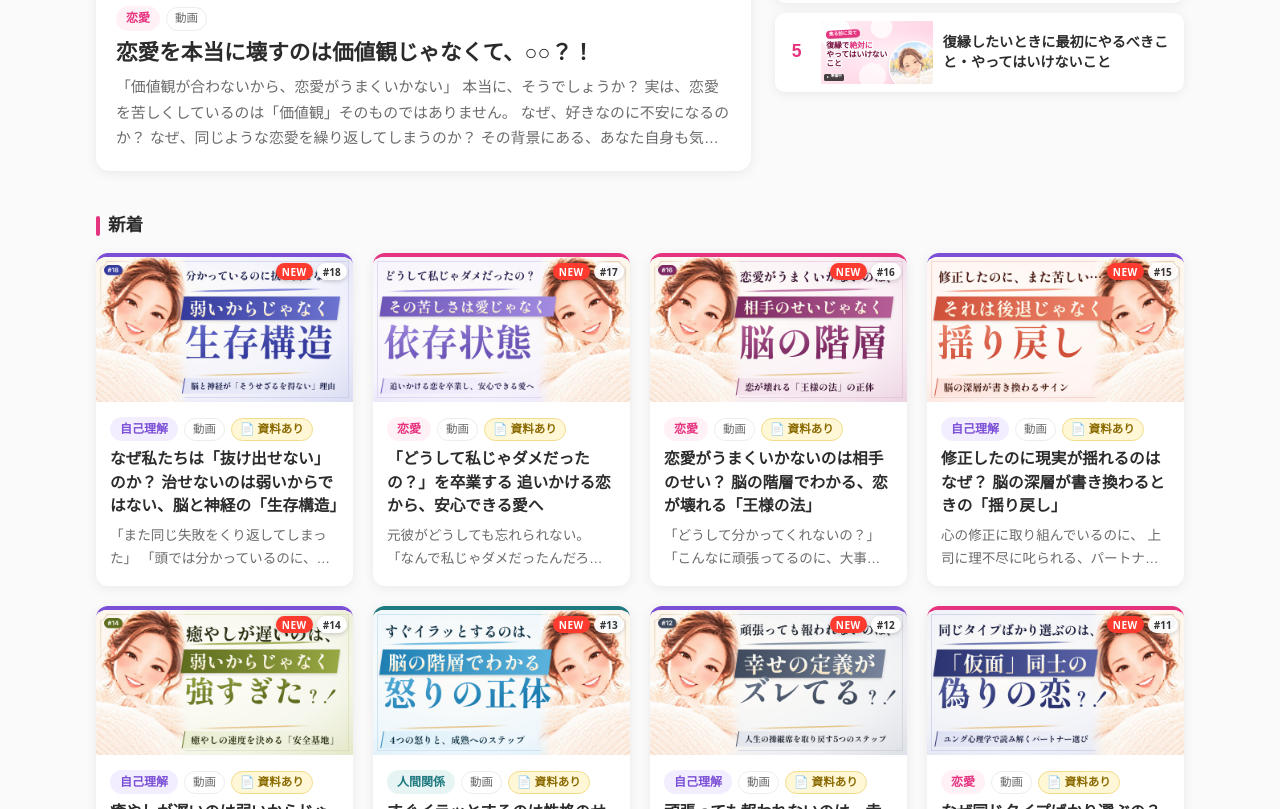
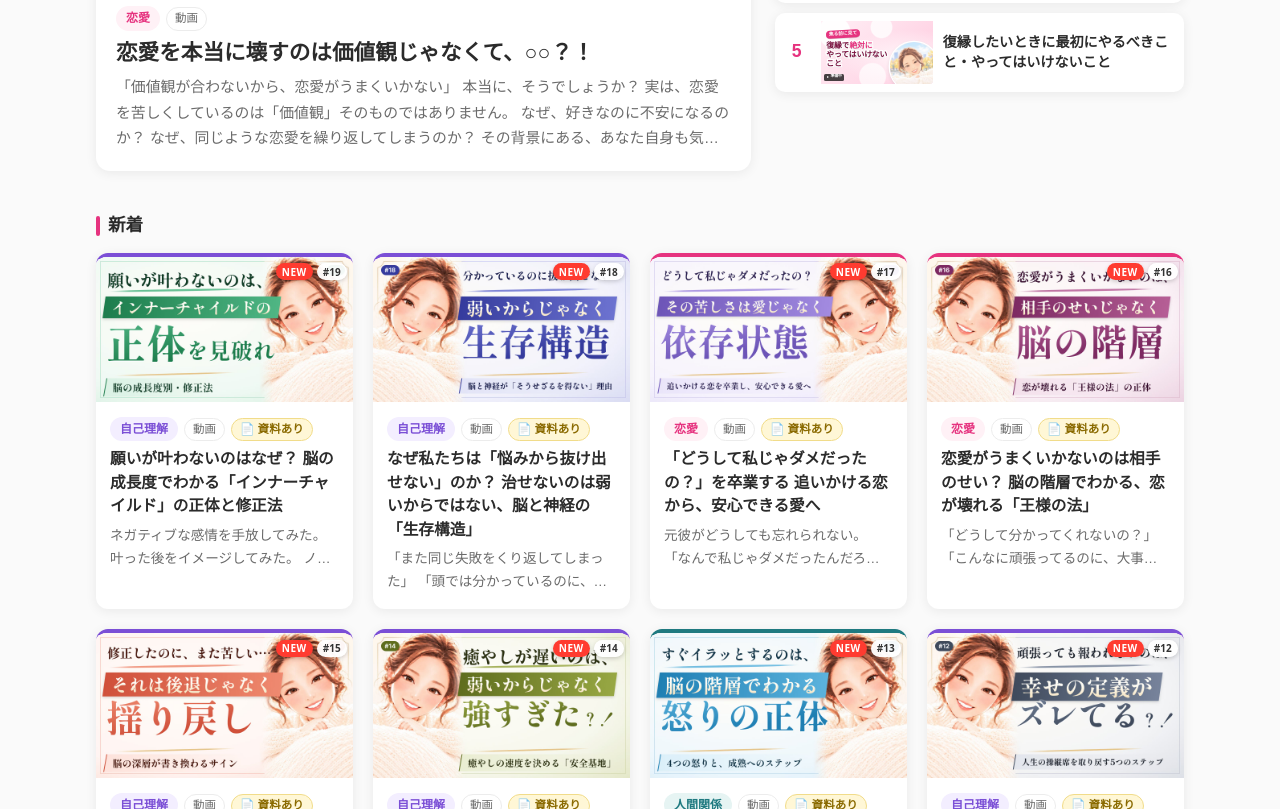
Before and after one commit to eriko05/eriko1011-media, a plain HTML site: page index.html in a window 1280 px wide. Shown: the part 531-1340 px from the top of the page. Drawn offline with Linux system fonts and the light colour scheme; a web font is replaced by a local one.

Commit message:
動画 #19「願いが叶わないのはなぜ？ インナーチャイルドの正体と修正法」を追加、#18のタイトルを変更
Co-Authored-By: Claude Opus 5.5 <noreply@anthropic.com>
Claude-Session: https://claude.ai/code/session_01BjLkNFpZQDyYeC2jtPT9mX

```diff
--- a/index.html
+++ b/index.html
@@ -225,7 +225,13 @@ footer{text-align:center;color:var(--muted);font-size:.8rem;padding:28px 16px}
    url が入っている動画には、古い順に #01, #02 … の番号が自動で付きます（新しい動画はリストの一番上に追加）。
    ========================================================= */
 const ITEMS = [
-  { title:"なぜ私たちは「抜け出せない」のか？ 治せないのは弱いからではない、脳と神経の「生存構造」",
+  { title:"願いが叶わないのはなぜ？ 脳の成長度でわかる「インナーチャイルド」の正体と修正法",
+    category:"自己理解", type:"動画", duration:"", added:"2026-11-26",
+    kicker:"願いが叶わないのは…", catch:"インナーチャイルドの\n**正体**を見破れ",
+    desc:"ネガティブな感情を手放してみた。\n叶った後をイメージしてみた。\nノートに本音を書き出してみた。\nそれなのに、なぜか願いが叶わない…。\n\nそれは、願いに「制限」をかけている心の奥の思考回路、\n**「インナーチャイルド」**がそのままだからかもしれません。\n\nこの動画では、\n恐竜脳・ボス猿脳・チンピラ猿脳・奉仕サル脳・人間脳・神脳という脳の成長度ごとに、\nインナーチャイルドがどんな考えで、今の場所にとどまろうとしているのか、その特徴と本性を紐解きます。\nさらに、実際の相談事例をもとに「これはどの脳を使っている？」を見抜くワークや、\n脳の成長度に合わせた正しい修正のしかたもお伝えします。\n\n「修正しているのに、なかなか変わらない」\nそんな方は、ぜひ最後までご覧ください。",
+    pdf:[{label:"資料を見る（セミナーテキスト・PDF）", url:"docs/seichoudo-shuusei.pdf"}],
+    url:"https://youtu.be/ap0IAuzsMWI", thumb:"images/thumb-ic-v6.jpg" },
+  { title:"なぜ私たちは「悩みから抜け出せない」のか？ 治せないのは弱いからではない、脳と神経の「生存構造」",
     category:"自己理解", type:"動画", duration:"", added:"2026-11-26",
     kicker:"分かっているのに…", catch:"弱いからじゃなく\n**生存構造**",
     desc:"「また同じ失敗をくり返してしまった」\n「頭では分かっているのに、感情がコントロールできない」\nそんな自分を、「私はダメな人間だ」と責めていませんか？\n\n昔の痛みに引き戻されてしまうのは、心が弱いからではありません。\nあなたを守るために、脳と神経が**「そうせざるを得ない」**仕組みになっているからです。\n\nこの動画では、\n脳が「喜び」よりも「危険」を優先して記録する理由や、\n昔の痛みのフィルターを通して今の出来事を見てしまう仕組み、\nそして、かつて自分を守ってくれた防衛のやり方を手放せない理由を紐解きます。\nさらに、「言い聞かせ」ではなく、安心できる体験を積み重ねて回復していく道筋もお伝えします。\n\n「どうして私は抜け出せないの？」\nそう感じている方こそ、ぜひ最後までご覧ください。",
@@ -360,7 +366,7 @@ const ITEMS = [
     desc:"初めての方向けに、体験セッションの流れと受けた方の変化をご紹介します。", url:"" },
 ];
 /* ランキング表示する動画（上の一覧の番号。0が一番上） */
-const RANKING = [17, 18, 20, 19, 21];
+const RANKING = [18, 19, 21, 20, 22];
 </script>
 
 <script>
```
Also changed, not shown: images/thumb-ic-v6.jpg (added), 1 other file.
